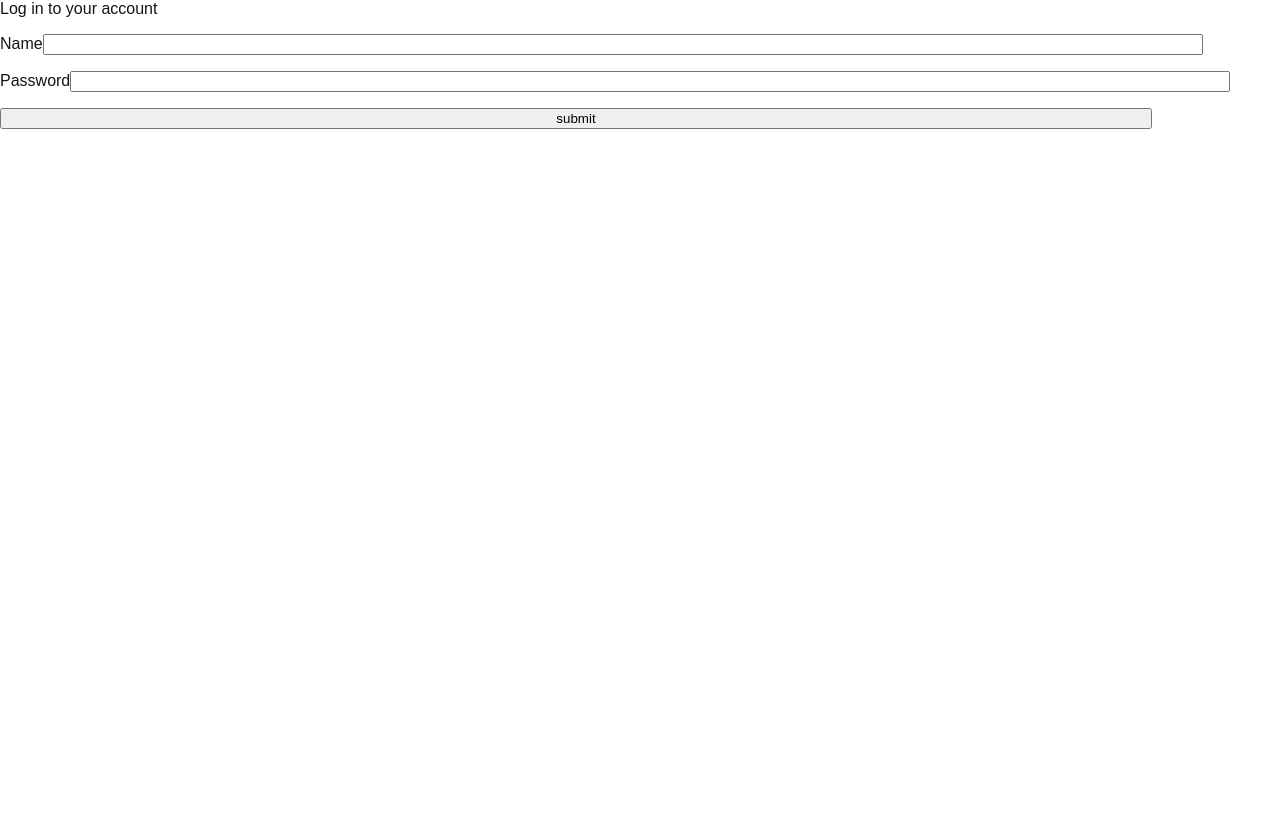
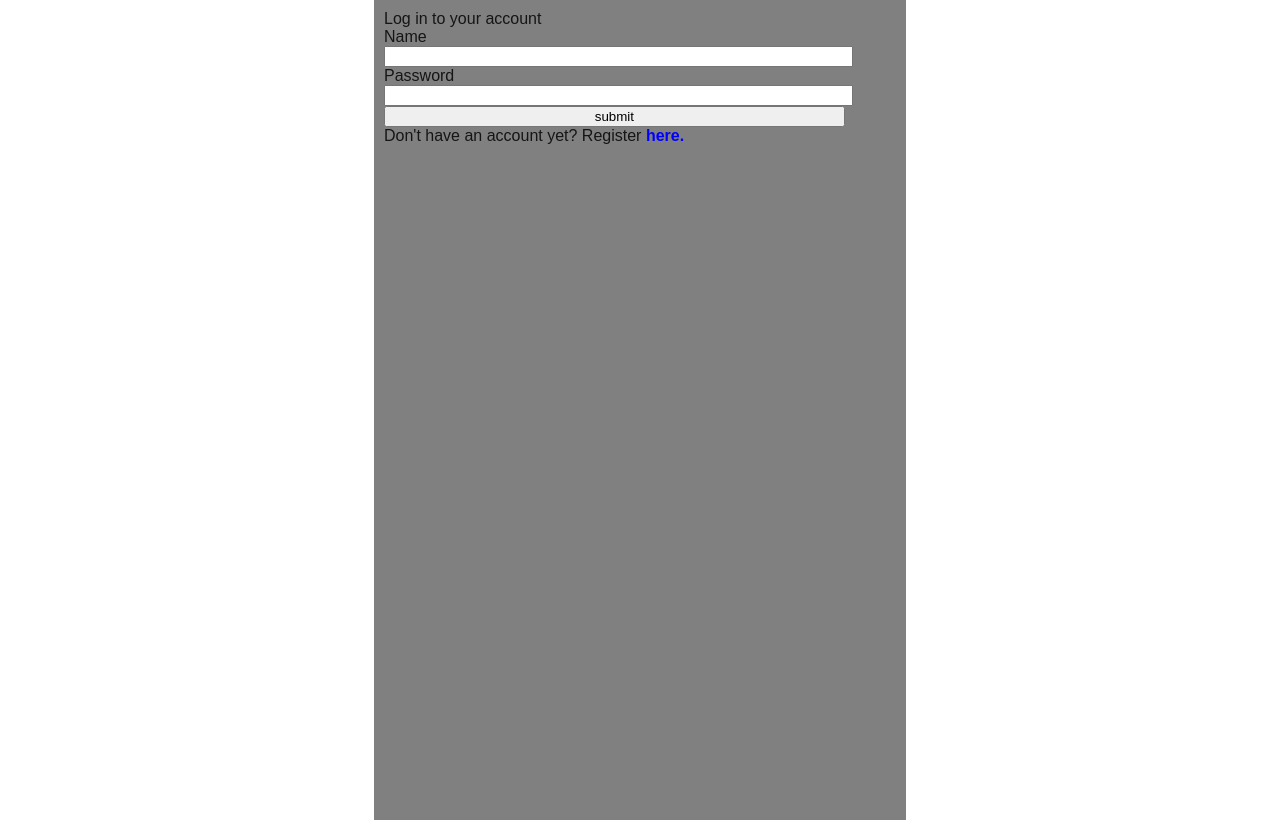
Before and after one commit to Fjf/CampaignPlus, a Python web app: template server/views/templates/login.html in a window 1280 px wide. Before the commit the page ends 129 px from the top, so only its background shows below. Run offline with Jinja, Linux system fonts and the light colour scheme; the template is opened without the code that fills it, so the values that code supplies are empty.

Commit message:
now allows for logging out, also changed header of main page and auto redirecting

```diff
--- a/server/lib/model/models.py
+++ b/server/lib/model/models.py
@@ -1,5 +1,5 @@
-from sqlalchemy import Column, Integer, String, ForeignKey
-from sqlalchemy.orm import relationship
+from sqlalchemy import Column, Integer, String, ForeignKey, LargeBinary
+from sqlalchemy.orm import relationship, deferred
 
 from server.lib.database import OrmModelBase
 
@@ -14,7 +14,7 @@ class UserModel(OrmModelBase):
     id = Column(Integer(), primary_key=True)
 
     name = Column(String(), unique=True, nullable=False)
-    password = Column(String(), nullable=False)
+    password = deferred(Column(LargeBinary(), nullable=False))
 
     @classmethod
     def from_name_password(cls, name: str, password: str):
--- a/server/views/static/index.css
+++ b/server/views/static/index.css
@@ -7,10 +7,13 @@ body {
 }
 
 #header {
-    margin: inherit;
+    display: flex;
+    flex-direction: row;
+    justify-content: center; /* align horizontal */
+    align-items: center; /* align vertical */
+    margin: auto;
     background-color: blue;
     height: 5%;
-    padding: 5px;
 }
 
 #content {
@@ -105,3 +108,22 @@ input {
 .custom_button {
     cursor: pointer;
 }
+
+.logindiv {
+    background-color: grey;
+    width: 40%;
+    height: 100%;
+    padding: 10px;
+    margin-left: auto;
+    margin-right: auto;
+}
+
+.clickabletext {
+    cursor: pointer;
+    color: blue;
+}
+
+.headerelem {
+    text-align: center;
+    flex: 1;
+}
--- a/server/views/static/js/index.js
+++ b/server/views/static/js/index.js
@@ -132,7 +132,7 @@ function setUserData() {
         if (data == null)
             return
 
-        document.getElementById("header").innerHTML = "Logged in as " + data.name;
+        document.getElementById("currentuser").innerHTML = "Logged in as " + data.name;
     }
     requestApiJsonData("api/session", "GET", {}, set_data)
 }
--- a/server/views/templates/index.html
+++ b/server/views/templates/index.html
@@ -2,7 +2,8 @@
 
 {% block content %}
     <div id="header">
-        Hier komen de nav opties
+        <div class="headerelem" id="currentuser"></div>
+        <div class="headerelem" id="logout"><button onclick="window.location.href='/logout'">Log out</button></div>
     </div>
     <div id="content">
         <div id="content_left">
--- a/server/views/templates/login.html
+++ b/server/views/templates/login.html
@@ -2,12 +2,32 @@
 
 {% block content %}
     <body>
-        Log in to your account
-        <form action="javascript:login();" method = "POST">
-            <p>Name<input type = "text" name = "Name" /></p>
-            <p>Password<input type ="password" name = "Password" /></p>
-            <p><input type = "submit" value = "submit" /></p>
-        </form>
+        <div class="logindiv" id="login">
+            Log in to your account
+            <form action="javascript:login();" method = "POST">
+                Name<br>
+                <input type = "text" name = "Name" /><br>
+                Password<br>
+                <input type ="password" name = "Password" /><br>
+                <input type = "submit" value = "submit" /><br>
+            </form>
+            <div id="errorboxlogin"></div>
+            Don't have an account yet? Register <b class="clickabletext" onclick="show('register')">here.</b>
+        </div>
+        <div class="logindiv" id="register" style="display:none;">
+            Register a new account:
+            <form action="javascript:register();" method = "POST">
+                Name<br>
+                <input type="text" name="name"/><br>
+                Password<br>
+                <input type="password" name="pw"/><br>
+                Confirm Password<br>
+                <input type="password" name="pwconfirm"/><br>
+                <input type = "submit" value = "submit" /><br>
+            </form>
+            Already have an account? Login <b class="clickabletext" onclick="show('login')">here.</b>
+            <div id="errorboxregister"></div>
+        </div>
     </body>
 {% endblock %}
 
```
Also changed, not shown: server/views/api/user.py (+7 -2 lines), server/views/index.py (+10 -1 lines), server/lib/service/user_service.py (line endings or trailing spaces), storage/database.db.
